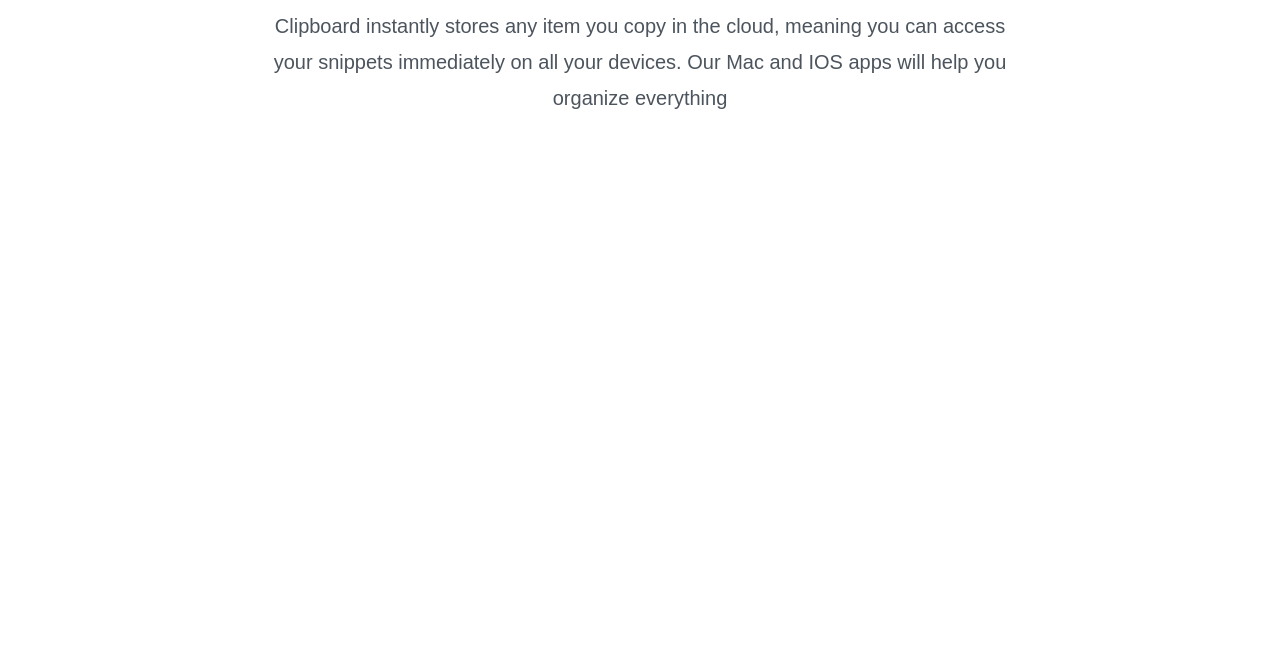
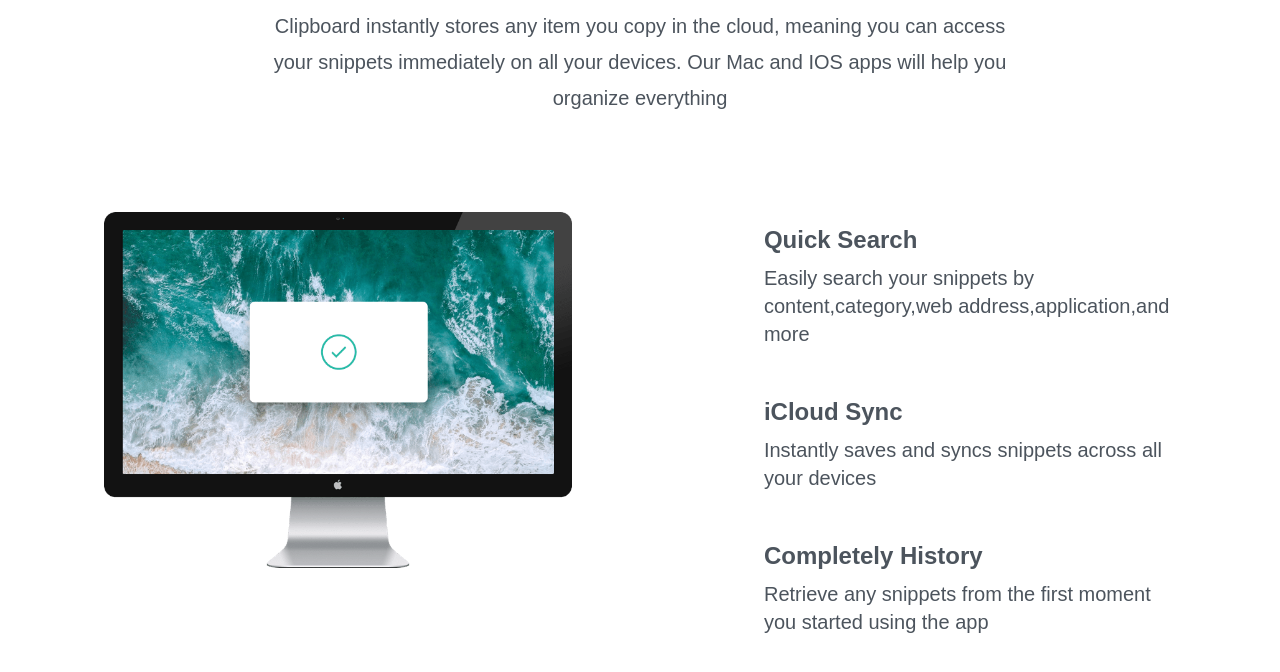
Before and after one commit to wassem7/Clipboard-WEB-UI-TAILWINDCSS, a website: page index.html in a window 1280 px wide. Shown: the part 721-1393 px from the top of the page. Before the commit the page ends 933 px from the top, so only its background shows below. Drawn offline with Linux system fonts and the light colour scheme; a web font is replaced by a local one.

Commit message:
Feature section

```diff
--- a/index.html
+++ b/index.html
@@ -23,7 +23,7 @@
   <body>
     <!--Hero section-->
     <section id="hero">
-      <div class="section-container mb-40 px-10 pt-10">
+      <div class="section-container mb-40 pt-10">
         <img
           src="/images/logo.svg"
           alt="Clipboard logo"
@@ -60,7 +60,7 @@
     </section>
 
     <!--Snippet Section-->
-    <section id="snippets" class="section-container my-20 px-10">
+    <section id="snippets" class="section-container my-20">
       <h3>Keep track of your snippets</h3>
       <p
         class="max-w-3xl text-center leading-9 text-darkGrayishBlue text-xl mx-auto mb-24"
@@ -71,5 +71,63 @@
         organize everything
       </p>
     </section>
+
+    <section id="#features">
+      <div class="section-container my-20">
+        <div class="flex flex-col md:flex-row md:space-x-32">
+          <!--Image-->
+          <div class="md:w-1/2">
+            <img src="./images/image-computer.png" alt="" />
+          </div>
+          <!--Items container-->
+
+          <div
+            class="flex flex-col mt-16 mb-24 space-y-12 text-xl md:mt-3 md:w-1/2 md:mb-60 md:text-left md:pl-16"
+          >
+            <!--Item 1-->
+
+            <div>
+              <h5
+                class="text-2xl mb-2 font-bold text-darkGrayishBlue"
+              >
+                Quick Search
+              </h5>
+              <p class="max-w-md text-darkGrayishBlue">
+                Easily search your snippets by
+                content,category,web address,application,and more
+              </p>
+            </div>
+
+            <!--Item 2-->
+
+            <div>
+              <h5
+                class="text-2xl mb-2 font-bold text-darkGrayishBlue"
+              >
+                iCloud Sync
+              </h5>
+              <p class="max-w-md text-darkGrayishBlue">
+                Instantly saves and syncs snippets across all
+                your devices
+              </p>
+            </div>
+
+            <!--Item 3-->
+
+            <div>
+              <h5
+                class="text-2xl mb-2 font-bold text-darkGrayishBlue"
+              >
+                Completely History
+              </h5>
+              <p class="max-w-md text-darkGrayishBlue">
+                Retrieve any snippets from the first moment you
+                started using the app
+              </p>
+            </div>
+          </div>
+        </div>
+      </div>
+    </section>
   </body>
 </html>
--- a/input.css
+++ b/input.css
@@ -12,7 +12,7 @@
   @apply flex flex-col space-y-6 text-xl text-white justify-center w-full md:space-y-0 md:flex-row md:space-x-4;
 }
 .section-container {
-  @apply mx-auto max-w-6xl text-center;
+  @apply mx-auto max-w-6xl text-center px-10;
 }
 body {
   background-image: url('../images/bg-header-desktop.png');
```
Also changed, not shown: css/style.css.
